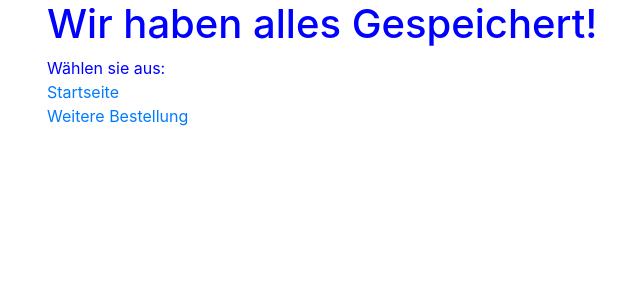
After one commit to comiker91/spedition, a Django app: template spedition/verwaltung/templates/spedition/erfolgreich.html in a window 1280 px wide. The commit adds this page. Shown: the top 300 px of the page, without its empty margins (38-678 px from the left). Run offline with Django 3.2, Linux system fonts and the light colour scheme; the template is opened without the code that fills it, so the values that code supplies are empty.

Commit message:
09-12-2020 14:55

```diff
--- /dev/null
+++ b/spedition/verwaltung/templates/spedition/erfolgreich.html
@@ -0,0 +1,17 @@
+{% extends 'spedition/index.html' %}
+
+{% block title %}
+Erfolgreich gespeichert
+{% endblock title %}
+
+{% block content %}
+<div class="col">
+<h1>Wir haben alles Gespeichert!</h1>
+<p>Wählen sie aus:
+<br />
+<a href="/">Startseite</a>
+<br />
+<a href="/bestellung">Weitere Bestellung</a>
+</p>
+</div>
+{% endblock content %}
```
Also changed, not shown: spedition/verwaltung/templates/spedition/bestellung.html (+4 -3 lines), spedition/verwaltung/views.py (+7 -3 lines).
